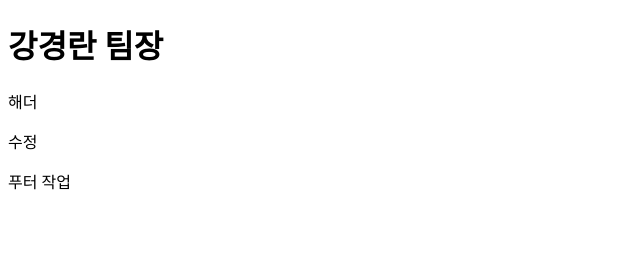
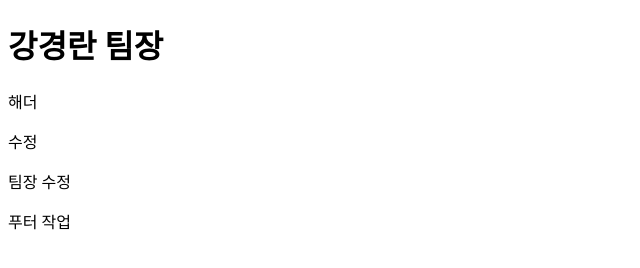
Before and after one commit to kungran/n, a plain HTML site: page index.html in a window 1280 px wide. Shown: the full height of the page, 0-640 px from the left. Drawn offline with Linux system fonts and the light colour scheme.

Commit message:
팀장 수정

```diff
--- a/index.html
+++ b/index.html
@@ -10,6 +10,7 @@
     <header>해더</header>
 
     <p>수정</p>
+    <p>팀장 수정</p>
 
     <footer>푸터 작업</footer>
   </body>
```
